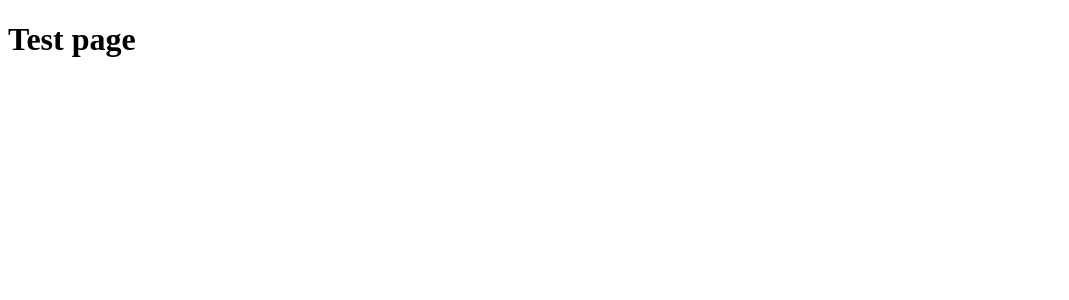
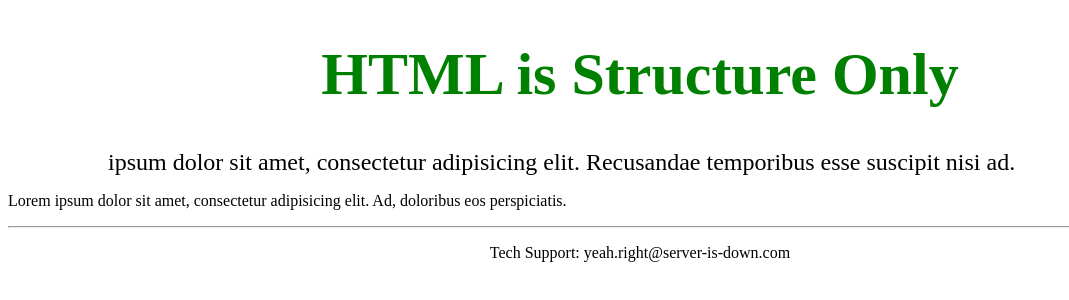
Before and after one commit to karna1810/Test, a plain HTML site: page src/index.html in a window 1280 px wide. Shown: the whole page, without its empty margins (0-1069 px from the left). Drawn offline with Linux system fonts and the light colour scheme.

Commit message:
End of Day 1

```diff
--- a/src/index.html
+++ b/src/index.html
@@ -1,10 +1,18 @@
-<!DOCTYPE html>
+<!doctype html>
 <html>
-<head>
-    <meta charset="UTF-8" />
-    <title>Test</title>
-</head>
-<body>
-    <h1>Test page</h1>
-</body>
+  <head>
+    <title>HTML is Structure Only (After)</title>
+  </head>
+  <body>
+    <h1 style="color: green; font-size: 60px; text-align: center;">HTML is Structure Only</h1>
+    <p style="margin: 0 150px 10px 100px; font-size: 1.5em;"> ipsum dolor sit amet, consectetur adipisicing elit. Recusandae temporibus esse suscipit nisi ad.</p>
+    <p>Lorem ipsum dolor sit amet, consectetur adipisicing elit. Ad, doloribus eos perspiciatis.</p>
+    <footer>
+      <hr>
+      <p style="text-align: center;"
+         onclick="alert('EMAILING US IS USELESS');">
+         Tech Support: yeah.right@server-is-down.com
+      </p>
+    </footer>
+  </body>
 </html>
```
